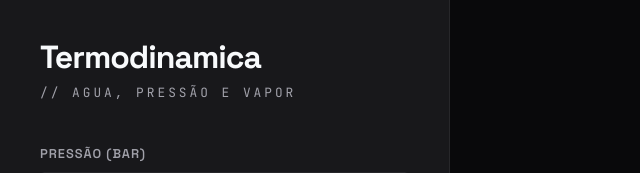
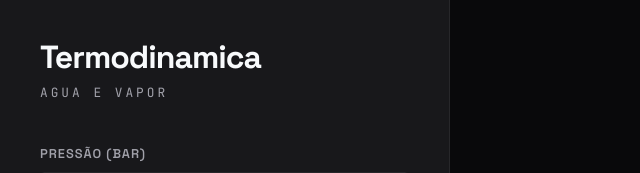
Before and after one commit to samuel-rbt/projeto-alan, a React (Vite) app: page / in a window 1280 px wide. Shown: the top 173 px of the page, without its empty margins (0-640 px from the left). Built offline with nearby package versions, Linux system fonts and the light colour scheme.

Commit message:
Fix: ajuste do subtitulo

```diff
--- a/src/App.jsx
+++ b/src/App.jsx
@@ -158,7 +158,7 @@ export default function App() {
       <aside className={styles.leftPane}>
         <div className={styles.header}>
           <div className={styles.title}>Termodinamica<span></span></div>
-          <div className={styles.subtitle}>// Agua, pressão e vapor</div>
+          <div className={styles.subtitle}>Agua e Vapor</div>
         </div>
 
         <div className={styles.inputGroup}>
```
